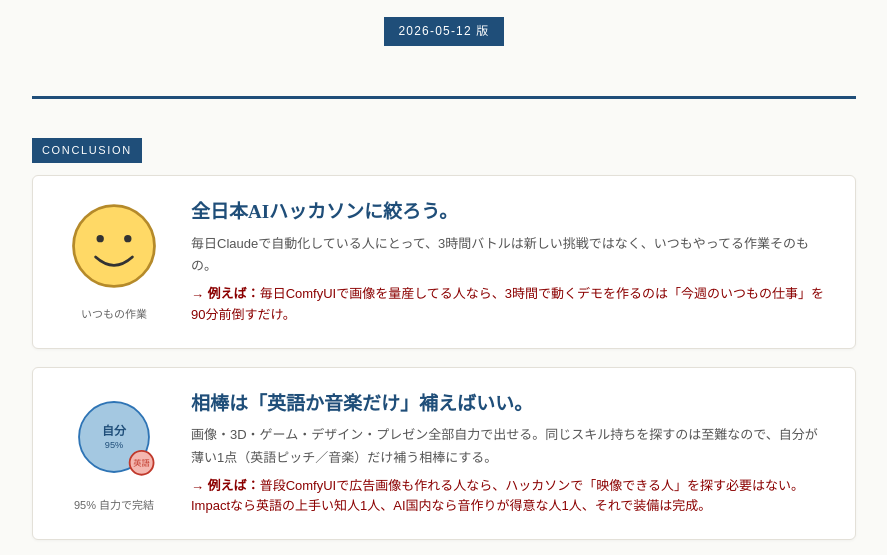
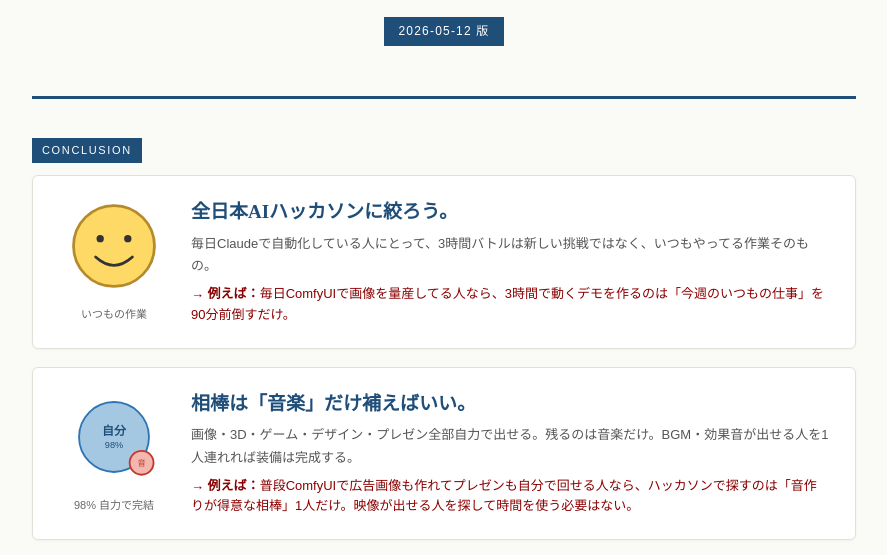
Before and after one commit to obake0000/hackathon-report, a plain HTML site: page index.html in a window 1280 px wide. Shown: the part 221-776 px from the top of the page, without its empty margins (196-1083 px from the left). Drawn offline with Linux system fonts and the light colour scheme.

Commit message:
Drop English pitch partner — Impact Tokyo not entered

```diff
--- a/index.html
+++ b/index.html
@@ -359,16 +359,16 @@ p { margin: 8px 0; font-size: 14px; }
     <svg width="92" height="92" viewBox="0 0 100 100">
       <circle cx="50" cy="50" r="38" fill="#A4C8E1" stroke="#2E74B5" stroke-width="2"/>
       <text x="50" y="48" text-anchor="middle" font-size="13" fill="#1F4E79" font-weight="bold">自分</text>
-      <text x="50" y="62" text-anchor="middle" font-size="10" fill="#1F4E79">95%</text>
+      <text x="50" y="62" text-anchor="middle" font-size="10" fill="#1F4E79">98%</text>
       <circle cx="80" cy="78" r="13" fill="#F4B7B0" stroke="#C0392B" stroke-width="2"/>
-      <text x="80" y="82" text-anchor="middle" font-size="9" fill="#C0392B">英語</text>
+      <text x="80" y="82" text-anchor="middle" font-size="9" fill="#C0392B">音</text>
     </svg>
-    <div style="font-size:11px;color:#666;margin-top:4px;">95% 自力で完結</div>
+    <div style="font-size:11px;color:#666;margin-top:4px;">98% 自力で完結</div>
   </div>
   <div>
-    <div class="one-line">相棒は「英語か音楽だけ」補えばいい。</div>
-    <p style="font-size:13px;color:#555;margin:6px 0;">画像・3D・ゲーム・デザイン・プレゼン全部自力で出せる。同じスキル持ちを探すのは至難なので、自分が薄い1点（英語ピッチ／音楽）だけ補う相棒にする。</p>
-    <div class="example">普段ComfyUIで広告画像も作れる人なら、ハッカソンで「映像できる人」を探す必要はない。Impactなら英語の上手い知人1人、AI国内なら音作りが得意な人1人、それで装備は完成。</div>
+    <div class="one-line">相棒は「音楽」だけ補えばいい。</div>
+    <p style="font-size:13px;color:#555;margin:6px 0;">画像・3D・ゲーム・デザイン・プレゼン全部自力で出せる。残るのは音楽だけ。BGM・効果音が出せる人を1人連れれば装備は完成する。</p>
+    <div class="example">普段ComfyUIで広告画像も作れてプレゼンも自分で回せる人なら、ハッカソンで探すのは「音作りが得意な相棒」1人だけ。映像が出せる人を探して時間を使う必要はない。</div>
   </div>
 </div>
 
@@ -470,11 +470,11 @@ p { margin: 8px 0; font-size: 14px; }
 </div>
 
 <div class="action-section">
-  <h3>▶ 行動2：相棒は「1点だけ補う人」に絞る</h3>
+  <h3>▶ 行動2：相棒は「音楽が出せる人」1人だけ</h3>
   <p class="lead">同じスキル（AI＋画像＋3D＋ゲーム）を持つ人は世の中に少ない。探すのに時間使うより、自分が薄い1点だけ補う人を1日で決める。</p>
-  <p class="lead">候補は2つだけ。①音楽（BGM・効果音・SE）が得意な人。②英語ピッチが得意な人（Impact Tokyo用）。プレゼンは自分でやれるからMC役は不要。</p>
-  <p class="lead">声をかける場所はX、過去のハッカソンconnpass参加者、Comfy・Cursor界隈。1人めで断られたら3人めまで送る。</p>
-  <div class="apply">音楽サークル経験のある知人や、海外在住の知人を1人引っ張れば、3時間で「動くデモ＋オリジナルBGM」or「動くデモ＋英語ピッチ」が揃う。他のスキルは自分で全部回す前提で動く。</div>
+  <p class="lead">候補は1つだけ。BGM・効果音・SEが作れる人。Impact Tokyoは出ないので英語ピッチ要員は不要。プレゼンも自分で回せるのでMC役も不要。</p>
+  <p class="lead">声をかける場所はX、過去のハッカソンconnpass参加者、Comfy・Cursor界隈、音楽サークルの知人。1人めで断られたら3人めまで送る。</p>
+  <div class="apply">DTM経験のある知人や、Suno/Audio生成系で遊んでいるXの知人を1人引っ張れば、3時間で「動くデモ＋オリジナルBGM＋効果音」が揃う。他のスキルは自分で全部回す前提で動く。</div>
 </div>
 
 <div class="action-section">
```
